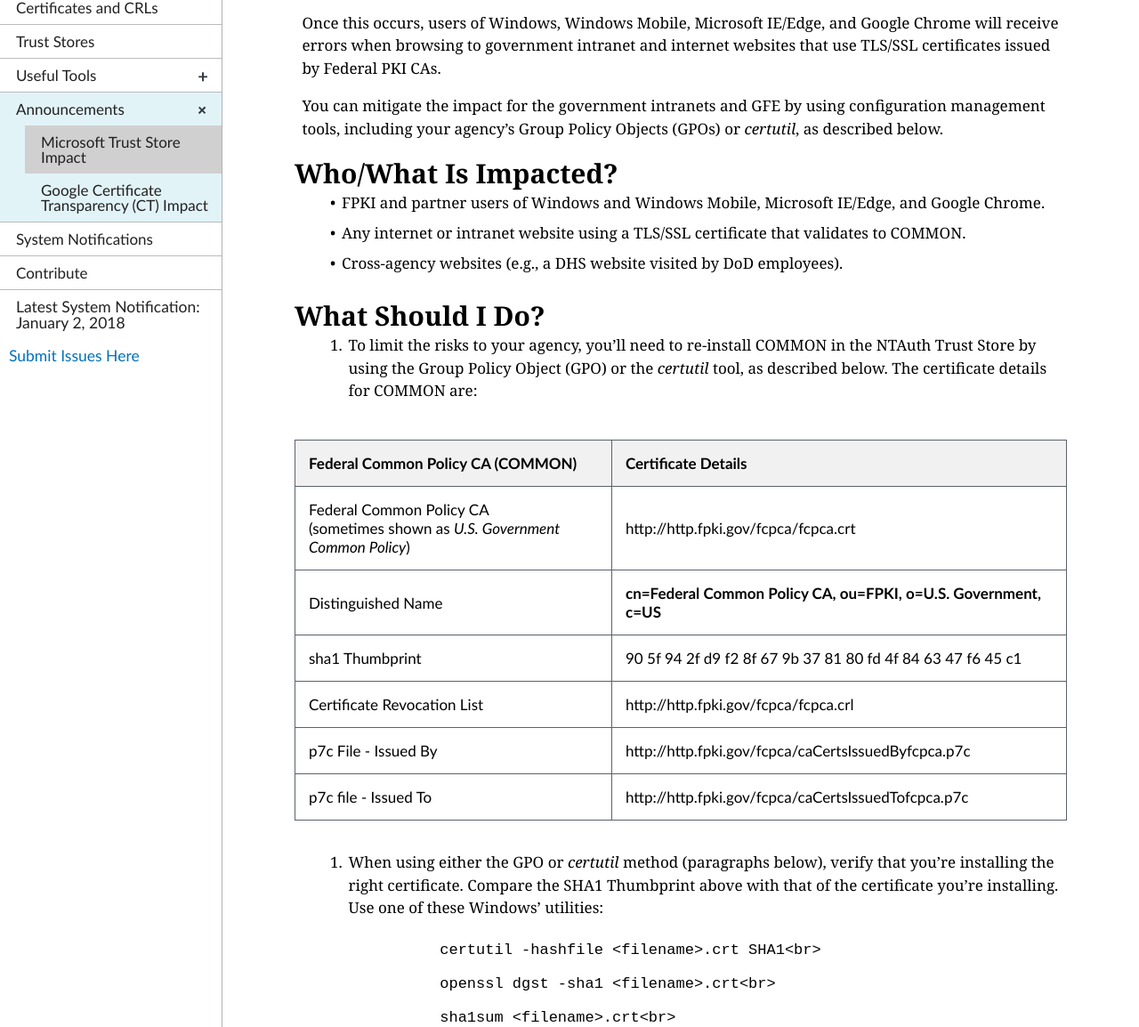
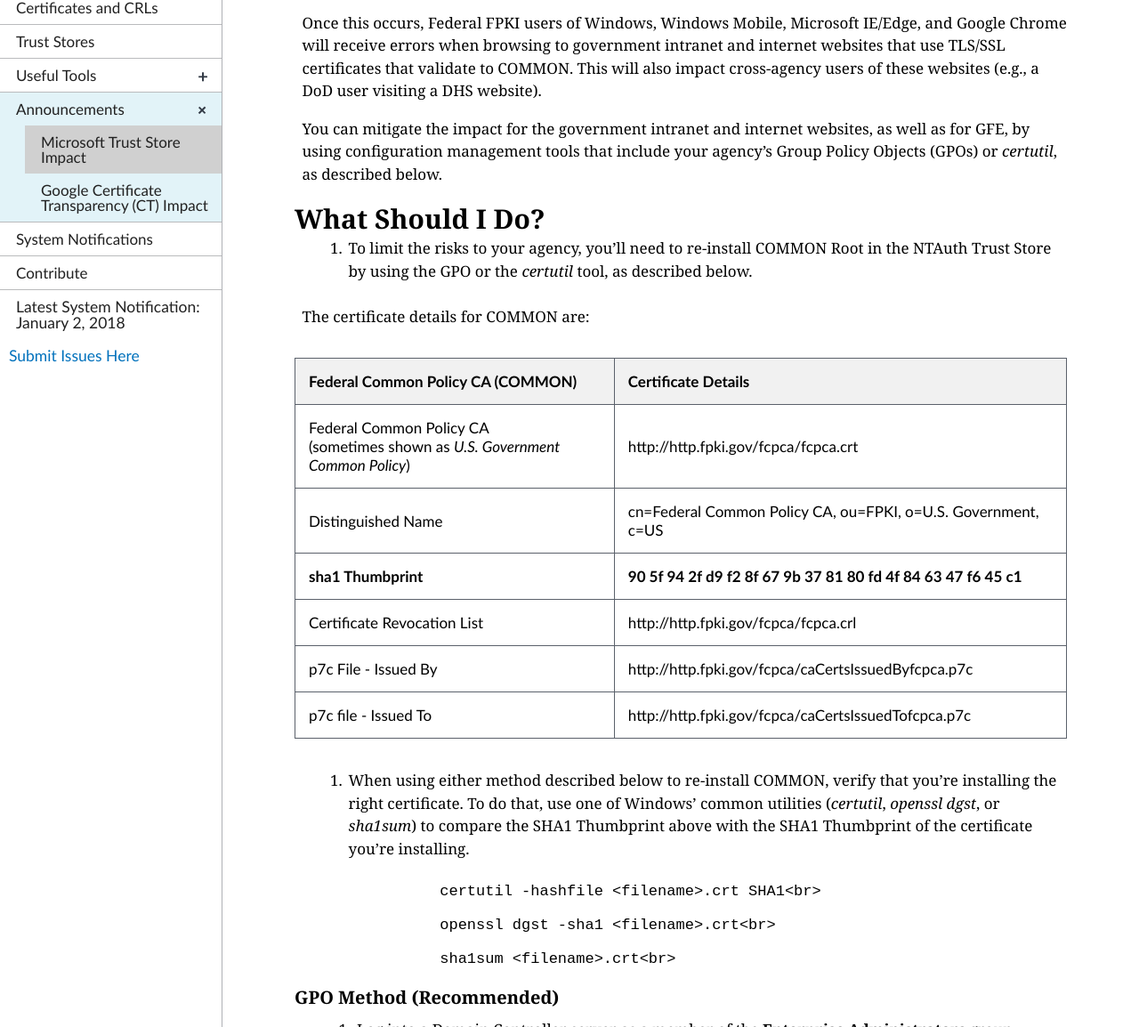
Before and after one commit to GSA/fpki-guides, a Jekyll site: the page built from _announcements/01_microsoft_constraint.md, in a window 1280 px wide and 1400 px high, scrolled down 311 px, cut to the strip 246-1400 px from the top of the window. Shown: the whole strip at 89% size. Built offline with Jekyll 4.4.1, drawn with Linux system fonts in a browser that asks for light colours; nearby versions of some CDN libraries; library files that are not in the unit come from our copies.

Commit message:
Update 01_microsoft_constraint.md
Condensing info and editorial changes

````diff
--- a/_announcements/01_microsoft_constraint.md
+++ b/_announcements/01_microsoft_constraint.md
@@ -5,37 +5,33 @@
 pubDate: February 2, 2018
 collection: announcements
 permalink: announcements/mspkichanges/
-description: Upcoming changes to Microsoft's Trusted Root Program could impact your agency. The U.S. Government has elected to remove the Transport Layer Security (TLS) trust bit for our U.S. Government Root CA (i.e., COMMON) from the Microsoft trust store.  The first impact is anticipated to occur in April 2018&nbsp;&mdash;&nbsp;Windows users will receive errors when browsing to government intranet and internet websites that use TLS/SSL certificates issued by Federal PKI CAs. You can mitigate the impact for the government intranets and government-furnished equipment (GFE) by using configuration management tools, including your agency's Group Policy Objects (GPOs).
+description: Upcoming changes to Microsoft's Trusted Root Program could impact your agency. The U.S. Government has elected to remove the Transport Layer Security (TLS) trust bit for our U.S. Government Root CA (i.e., COMMON) from the Microsoft trust store.  The first impact is anticipated to occur in April 2018&nbsp;&mdash;&nbsp;Windows users will receive errors when browsing to government intranet and internet websites that use TLS/SSL certificates issued by Federal PKI CAs. You can mitigate the impact for the government intranets and Government-Furnished Equipment (GFE) by using configuration management tools, including your agency's Group Policy Objects (GPOs).
 ---
 
-Upcoming changes to Microsoft's Trusted Root Program <!--MS calls this the "MS Trusted Root Program"-->could impact your agency. In April 2018, Microsoft will remove the **TLS trust bit** for our U.S. Government Root CA (i.e., Federal Common Policy CA [COMMON]) from Microsoft's globally distributed Certificate Trust List.
+Upcoming changes to Microsoft's Trusted Root Program <!--Per Ken, MS calls this the "MS Trusted Root Program"-->could impact your agency. In April 2018, Microsoft will remove the **TLS trust bit** for our U.S. Government Root CA (i.e., Federal Common Policy CA [COMMON]) from Microsoft's globally distributed Certificate Trust List.
 
 {% info-alert.html content="Microsoft distributes COMMON as a globally trusted root through the Microsoft Trust Store. Microsoft distributes trusted root CA certificates to related Operating Systems using [Certificate Trust Lists](https://msdn.microsoft.com/en-us/library/windows/desktop/aa376545(v=vs.85).aspx){:target= "_blank"}." %}
 
-Once this occurs, users of Windows, Windows Mobile, Microsoft IE/Edge, and Google Chrome will receive errors when browsing to government intranet and internet websites that use TLS/SSL certificates issued by Federal PKI CAs.
+Once this occurs, Federal FPKI users of Windows, Windows Mobile, Microsoft IE/Edge, and Google Chrome will receive errors when browsing to government intranet and internet websites that use TLS/SSL certificates that validate to COMMON. This will also impact cross-agency users of these websites (e.g., a DoD user visiting a DHS website).
 
-You can mitigate the impact for the government intranets and GFE by using configuration management tools, including your agency's Group Policy Objects (GPOs) or _certutil_, as described below.
-
-## Who/What Is Impacted?
-
-* FPKI and partner users of Windows and Windows Mobile, Microsoft IE/Edge, and Google Chrome.
-* Any internet or intranet website using a TLS/SSL certificate that validates to COMMON.<!--Deleted: "provided that the COMMON Root CA certificate's server authentication trust bit is still distributed through the Microsoft and Apple trust stores."-->
-* Cross-agency websites (e.g., a DHS website visited by DoD employees).
+You can mitigate the impact for the government intranet and internet websites, as well as for GFE, by using configuration management tools that include your agency's Group Policy Objects (GPOs) or _certutil_, as described below.
 
 ## What Should I Do?
 
-1. To limit the risks to your agency, you'll need to re-install COMMON in the NTAuth Trust Store by using the Group Policy Object (GPO) or the _certutil_ tool, as described below. The certificate details for COMMON are:
+1. To limit the risks to your agency, you'll need to re-install COMMON Root in the NTAuth Trust Store by using the GPO or the _certutil_ tool, as described below.
+
+The certificate details for COMMON are:
 
 | **Federal Common Policy CA (COMMON)**  | **Certificate Details**                             |
 | :--------  | :-------------------------------     |
 | Federal Common Policy CA<br>(sometimes shown as _U.S. Government Common Policy_) | http://http.fpki.gov/fcpca/fcpca.crt |
-| Distinguished Name | **cn=Federal Common Policy CA, ou=FPKI, o=U.S. Government, c=US** |
-| sha1 Thumbprint | 90 5f 94 2f d9 f2 8f 67 9b 37 81 80 fd 4f 84 63 47 f6 45 c1 |
+| Distinguished Name | cn=Federal Common Policy CA, ou=FPKI, o=U.S. Government, c=US |
+| **sha1 Thumbprint** | **90 5f 94 2f d9 f2 8f 67 9b 37 81 80 fd 4f 84 63 47 f6 45 c1** |
 | Certificate Revocation List | http://http.fpki.gov/fcpca/fcpca.crl |
 | p7c File - Issued By | http://http.fpki.gov/fcpca/caCertsIssuedByfcpca.p7c |
 | p7c file - Issued To | http://http.fpki.gov/fcpca/caCertsIssuedTofcpca.p7c |
 
-2. When using either the GPO or _certutil_ method (paragraphs below), verify that you're installing the right certificate. Compare the SHA1 Thumbprint above with that of the certificate you're installing. Use one of these Windows' utilities:
+2. When using either method described below to re-install COMMON, verify that you're installing the right certificate. To do that, use one of Windows' common utilities (_certutil_, _openssl dgst_, or _sha1sum_) to compare the SHA1 Thumbprint above with the SHA1 Thumbprint of the certificate you're installing.
 
 ```
 		certutil -hashfile <filename>.crt SHA1<br>
````
